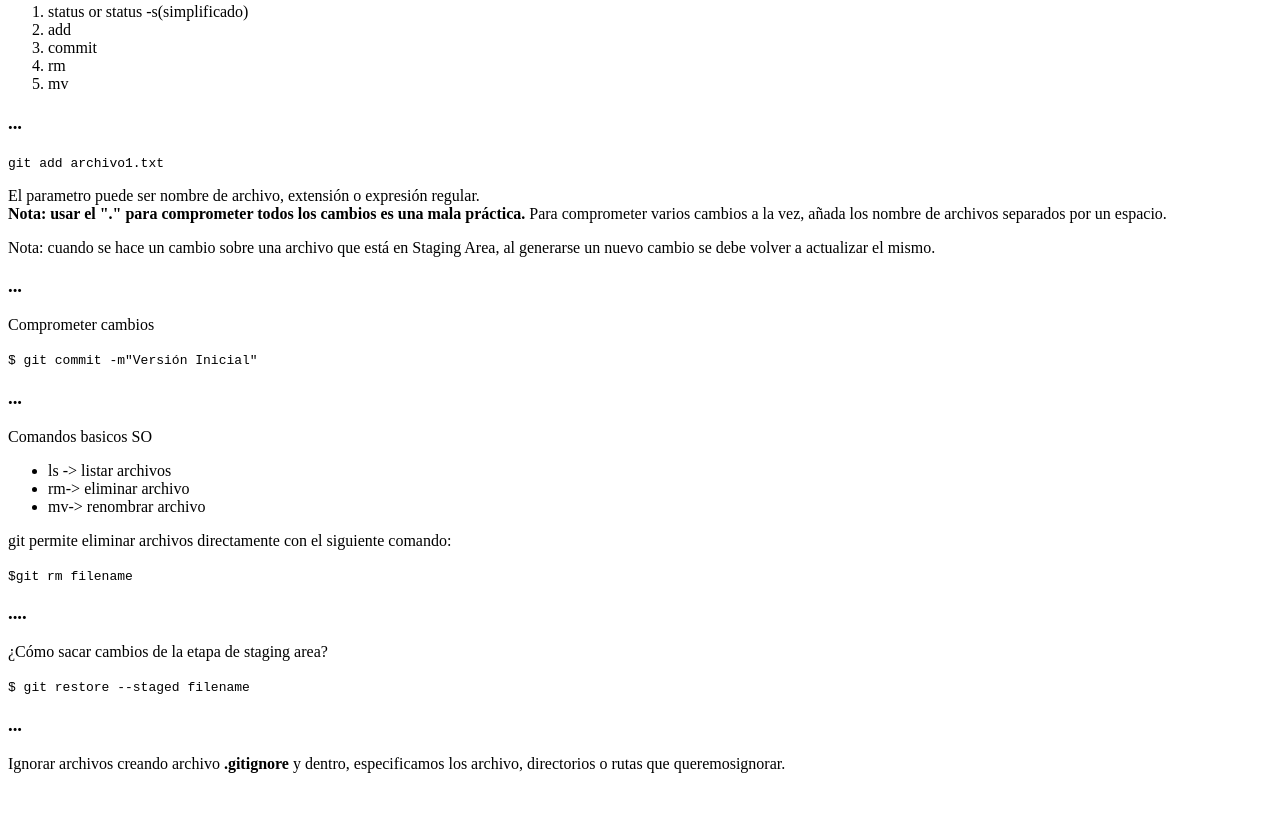
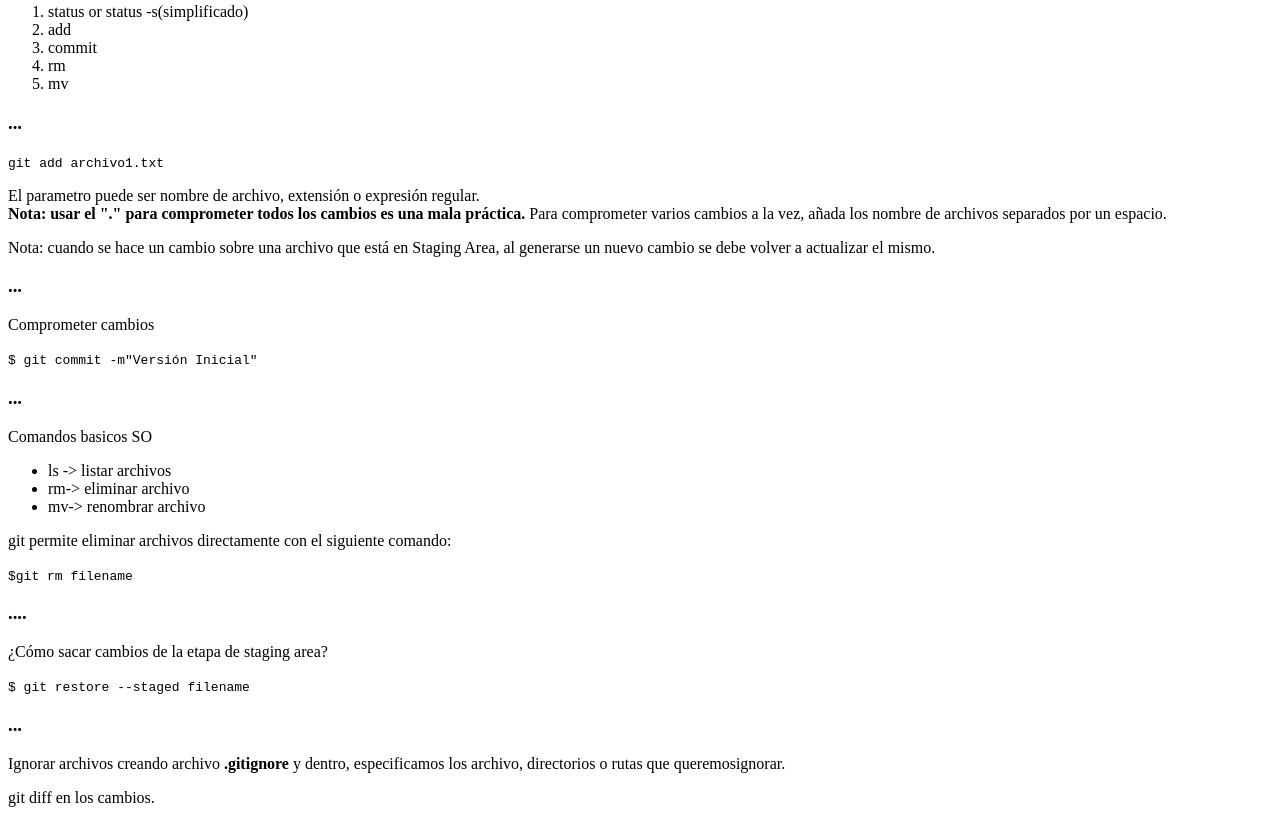
Before and after one commit to dvsegura/curso-git, a plain HTML site: page index.html in a window 1280 px wide. Shown: the part 715-1538 px from the top of the page. Before the commit the page ends 1504 px from the top, so only its background shows below. Drawn offline with Linux system fonts and the light colour scheme.

Commit message:
index.html

```diff
--- a/index.html
+++ b/index.html
@@ -115,6 +115,7 @@
         <article>
           <h3>...</h3>
           <p>Ignorar archivos creando archivo <b>.gitignore</b> y dentro, especificamos los archivo, directorios o rutas que queremosignorar.</p>
+          <p>git diff en los cambios.</p>
         </article>
       </section>
     </main>
```
